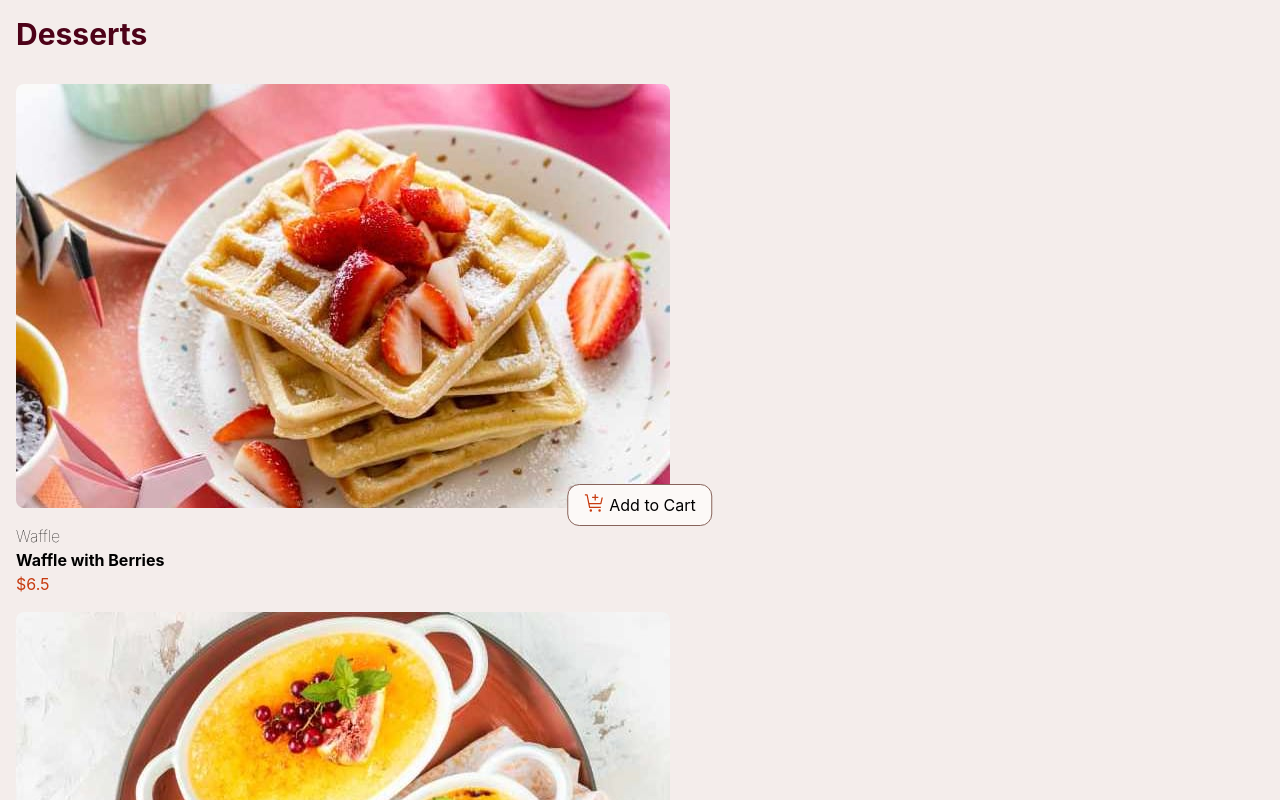
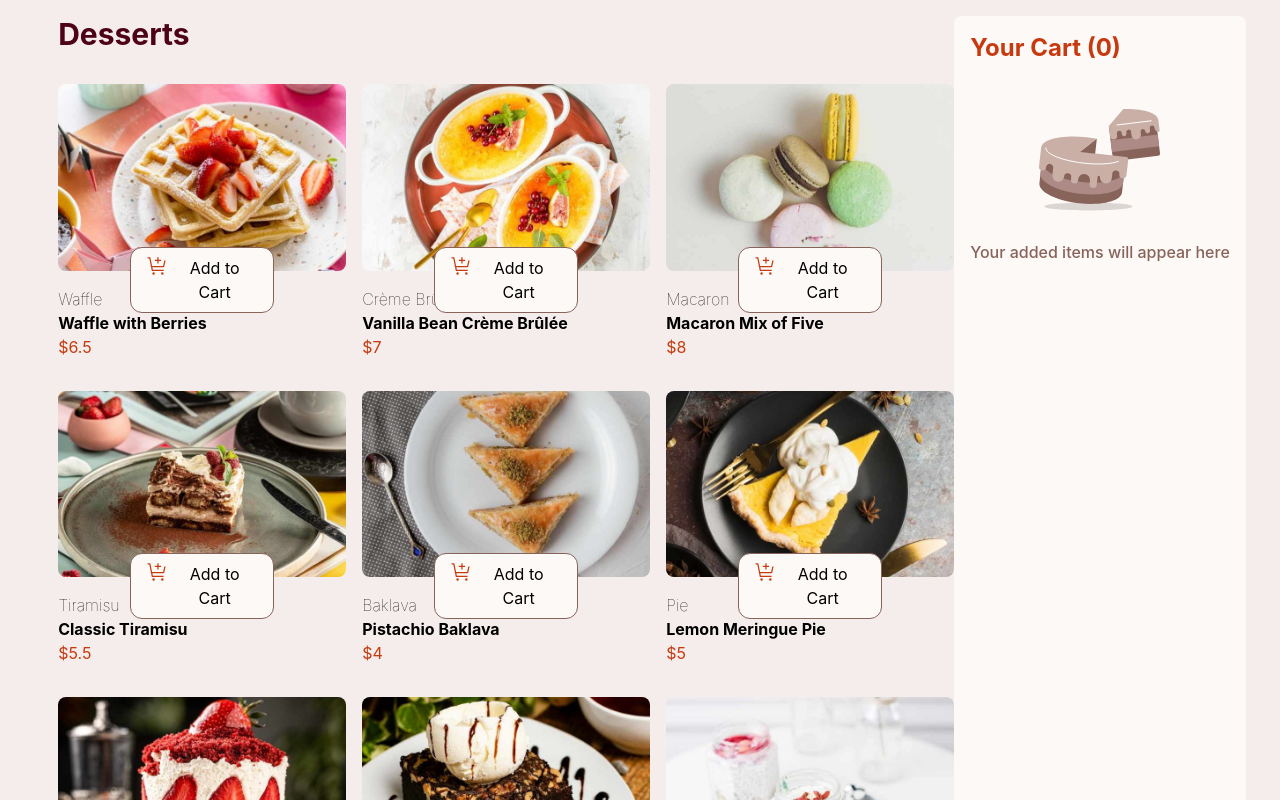
Before and after one commit to antoniorafaeldev/product-list-with-cart, a React (Vite) app: page / in a window 1280 px wide. Shown: the top 800 px of the page. Built offline with nearby package versions, Linux system fonts and the light colour scheme.

Commit message:
style: initial deskop design

```diff
--- a/src/components/layout/Product.tsx
+++ b/src/components/layout/Product.tsx
@@ -5,7 +5,7 @@ export function Product({ image, category, name, price }: ProductProps) {
   return (
     <div className="py-2">
       <img
-        className="rounded-lg"
+        className="rounded-lg lg:w-2xs"
         src={image.mobile}
         alt={`Imagem of ${name}`}
       />
--- a/src/pages/DessertsPage.tsx
+++ b/src/pages/DessertsPage.tsx
@@ -4,8 +4,10 @@ import data from "../data/data.json";
 
 export function DessertsPage() {
   return (
-    <section className="bg-rose-100 p-4">
+    <section className="bg-rose-100 p-4 lg:flex lg:pl-10 xl:justify-center">
+      <div>
         <h1 className="text-rose-950 font-bold text-3xl mb-6">Desserts</h1>
+        <div className="lg:flex lg:gap-4 lg:flex-wrap lg:max-w-4xl">
           {data.map(({ image, name, category, price }) => (
             <Product
               key={name}
@@ -15,6 +17,8 @@ export function DessertsPage() {
               price={price}
             />
           ))}
+        </div>
+      </div>
       <Cart />
     </section>
   );
```
Lines whose indentation alone changed are shown as unchanged.
